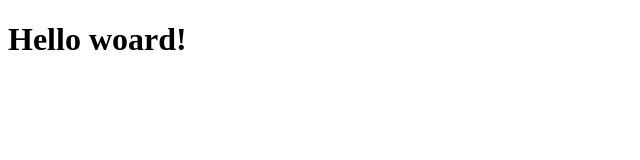
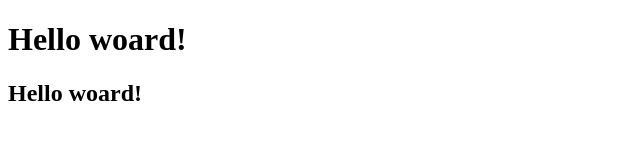
Before and after one commit to Xanixsl/kod-mem, a plain HTML site: page index.html in a window 1280 px wide. Shown: the whole page, without its empty margins (0-640 px from the left). Drawn offline with Linux system fonts and the light colour scheme.

Commit message:
add h2 title

```diff
--- a/index.html
+++ b/index.html
@@ -7,5 +7,6 @@
 </head>
 <body>
     <h1>Hello woard!</h1>
+    <h2>Hello woard!</h2>
 </body>
 </html>
```
